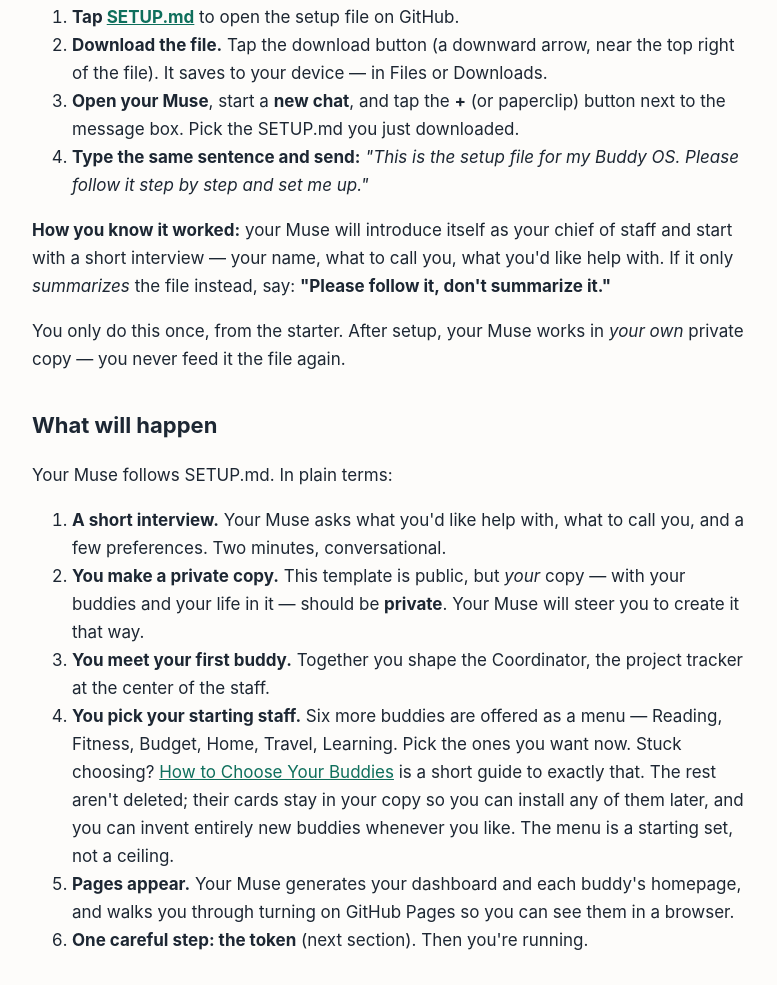
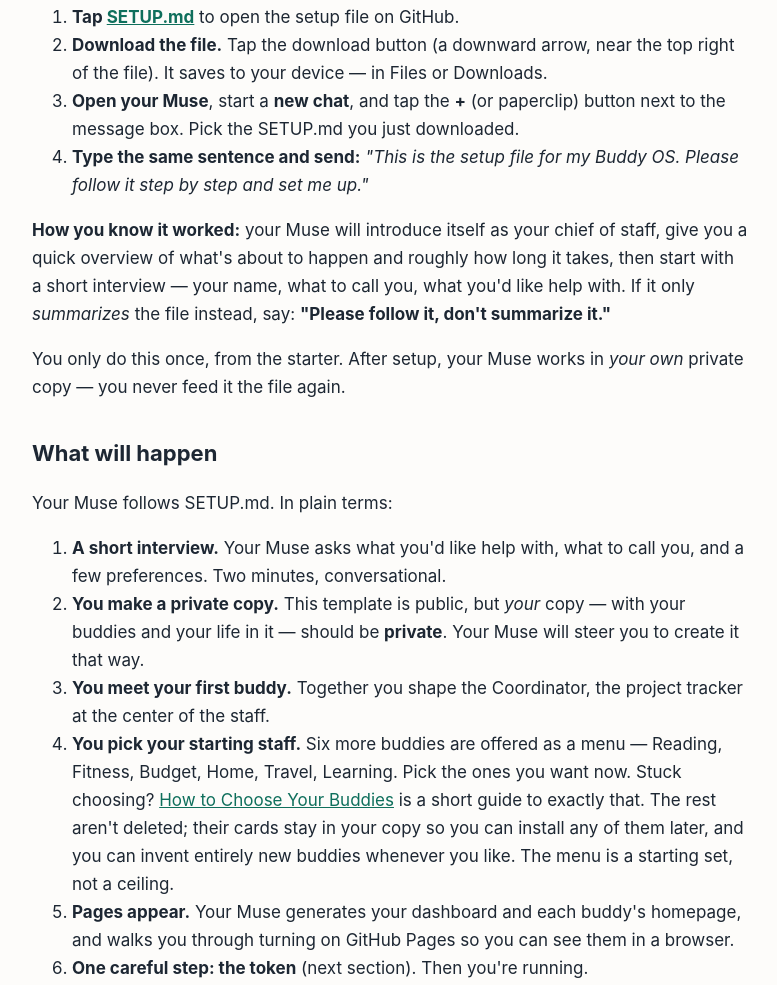
Before and after one commit to davedellaquila/buddy-os-starter, a plain HTML site: page start-here.html in a window 1280 px wide. Shown: the part 2874-3859 px from the top of the page, without its empty margins (250-1027 px from the left). Drawn offline with Linux system fonts and the light colour scheme.

Commit message:
SETUP.md gains step 0, 'Your first message: the welcome' — assume the user has read nothing; before any interview question the Muse must introduce itself as chief of staff, give a quick overview of what's going to happen, say roughly how long (30-45 min, pausable), and what's needed ready (GitHub + Google accounts; missing ones get made together). Model opening included. START-HERE's 'how you know it worked' now promises the overview too. From Nan's first real run: Mars went straight to questions. Round 11.

```diff
--- a/start-here.html
+++ b/start-here.html
@@ -153,8 +153,10 @@ up"</em> — your Muse fetches the file itself:
    my Buddy OS. Please follow it step by step and set me up."</em></li>
 </ol>
 <p><strong>How you know it worked:</strong> your Muse will introduce itself as your
-chief of staff and start with a short interview — your name, what to
-call you, what you'd like help with. If it only <em>summarizes</em> the file
+chief of staff, give you a quick overview of what's about to happen
+and roughly how long it takes, then start with a short interview —
+your name, what to call you, what you'd like help with. If it only
+<em>summarizes</em> the file
 instead, say: <strong>"Please follow it, don't summarize it."</strong></p>
 <p>You only do this once, from the starter. After setup, your Muse works
 in <em>your own</em> private copy — you never feed it the file again.</p>
```
Also changed, not shown: 2 other files.
